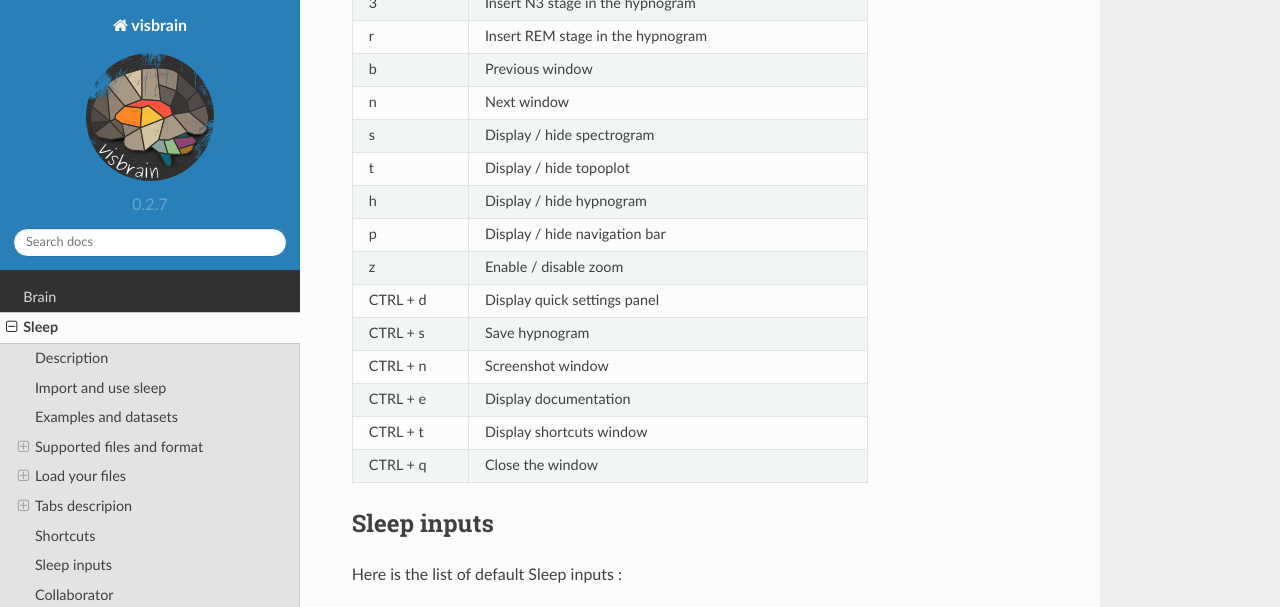
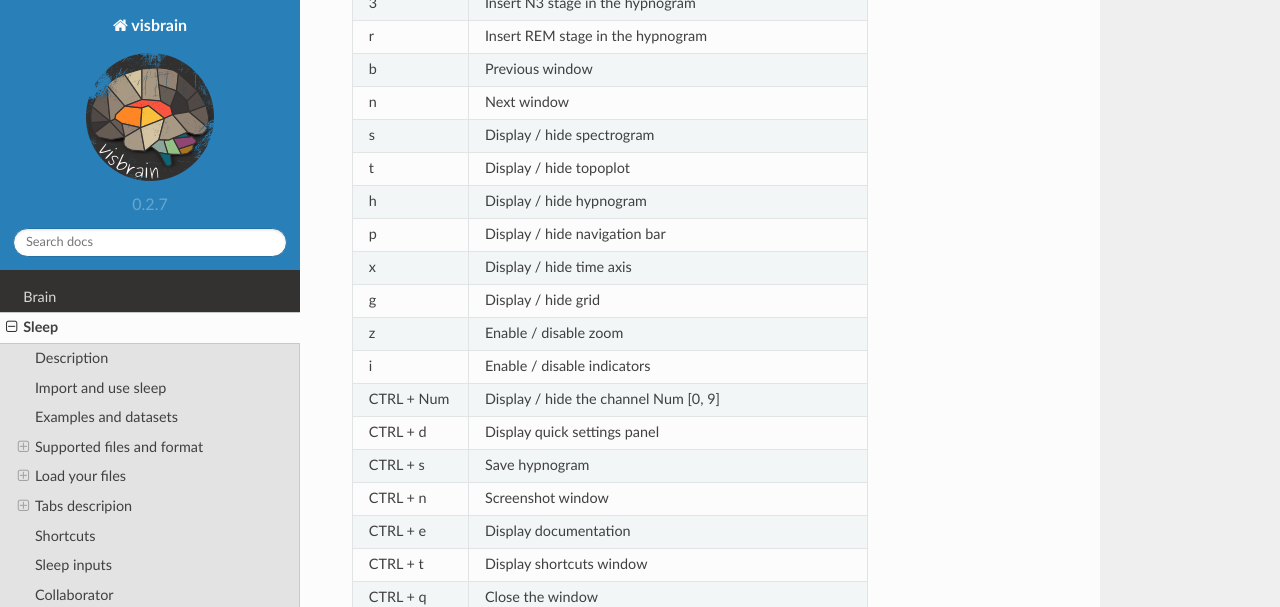
Before and after one commit to EtienneCmb/visbrain, a Sphinx documentation site: the page built from docs/sleep.rst, in a window 1280 px wide and 900 px high, scrolled down 15447 px, cut to the strip 0-607 px from the top of the window. Built offline with Sphinx 7.4.7 and the Read the Docs theme 2.0.0, drawn with Linux system fonts in a browser that asks for light colours.

Commit message:
Add new shortcuts to the doc

```diff
--- a/docs/sleep.rst
+++ b/docs/sleep.rst
@@ -489,7 +489,11 @@ s                       Display / hide spectrogram
 t                       Display / hide topoplot
 h                       Display / hide hypnogram
 p                       Display / hide navigation bar
+x                       Display / hide time axis
+g                       Display / hide grid
 z                       Enable / disable zoom
+i                       Enable / disable indicators
+CTRL + Num              Display / hide the channel Num [0, 9]
 CTRL + d                Display quick settings panel
 CTRL + s                Save hypnogram
 CTRL + n                Screenshot window
```
